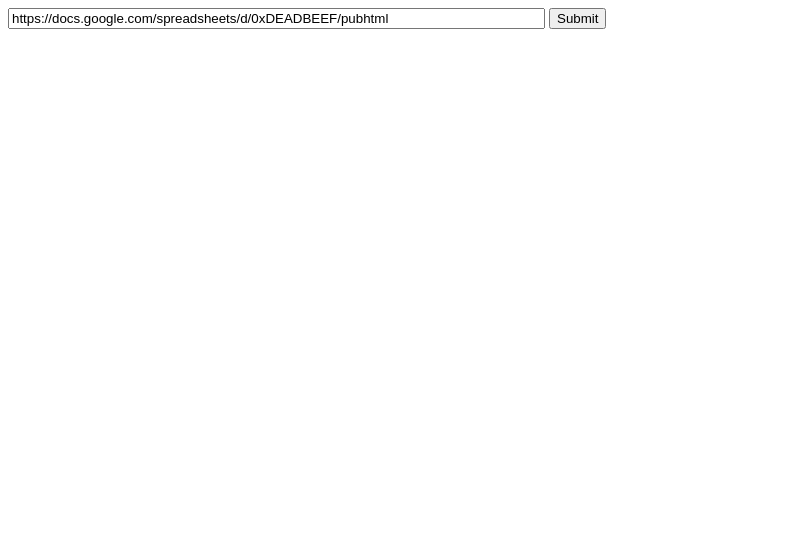
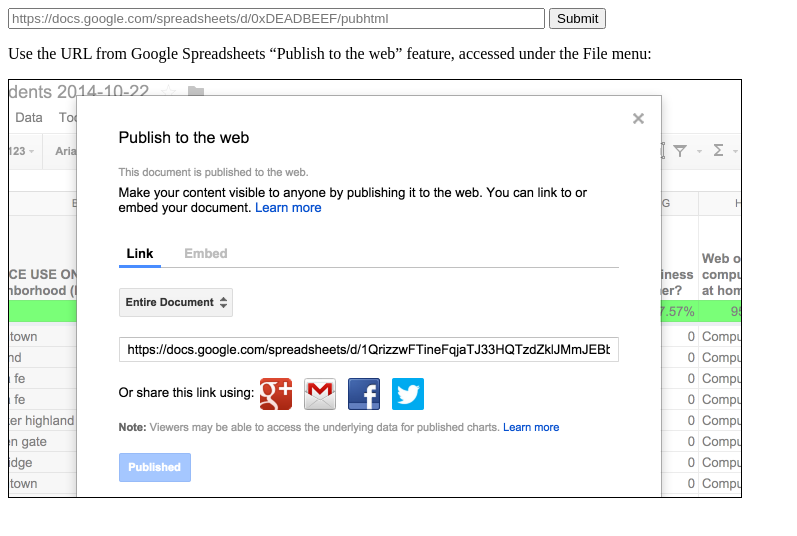
Before and after one commit to codeforamerica/resident-web-use-research, a plain HTML site: page survey-page.html in a window 1280 px wide. Shown: the whole page, without its empty margins (0-797 px from the left). Drawn offline with Linux system fonts and the light colour scheme.

Commit message:
Added nice-looking Google publish hint

```diff
--- a/survey-page.html
+++ b/survey-page.html
@@ -7,9 +7,12 @@
 <body>
 
     <form action="survey-page-choose-area.html" method="get">
-        <input type="text" name="gdoc" size="64" value="https://docs.google.com/spreadsheets/d/0xDEADBEEF/pubhtml">
+        <input type="text" name="gdoc" size="64" placeholder="https://docs.google.com/spreadsheets/d/0xDEADBEEF/pubhtml">
         <input type="submit">
     </form>
 
+    <p>Use the URL from Google Spreadsheets “Publish to the web” feature, accessed under the File menu:</p>
+    <p><img width="732" height="417" border="1" alt="Google Docs publish dialog" src="gdoc-publish.png"></p>
+
 </body>
 </html>
```
Also changed, not shown: gdoc-publish.png (added).
